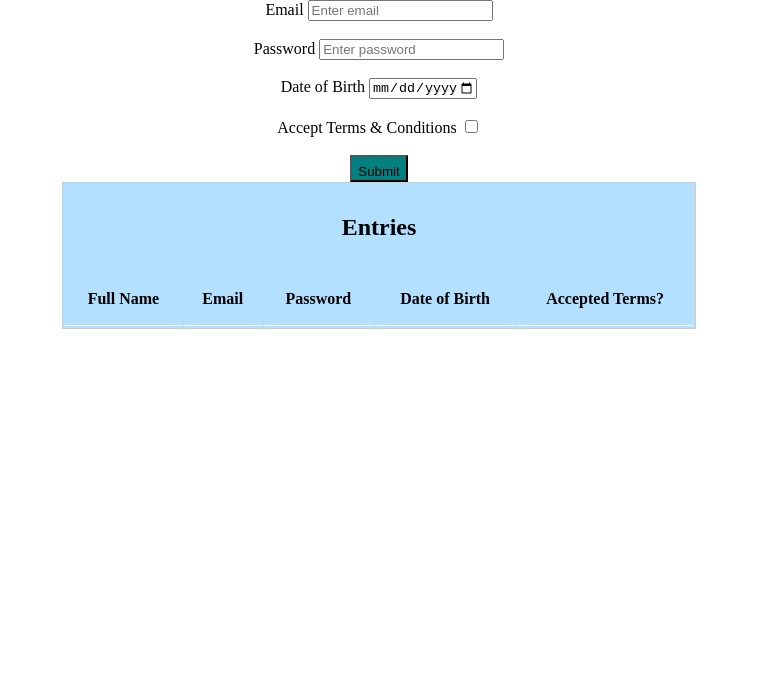
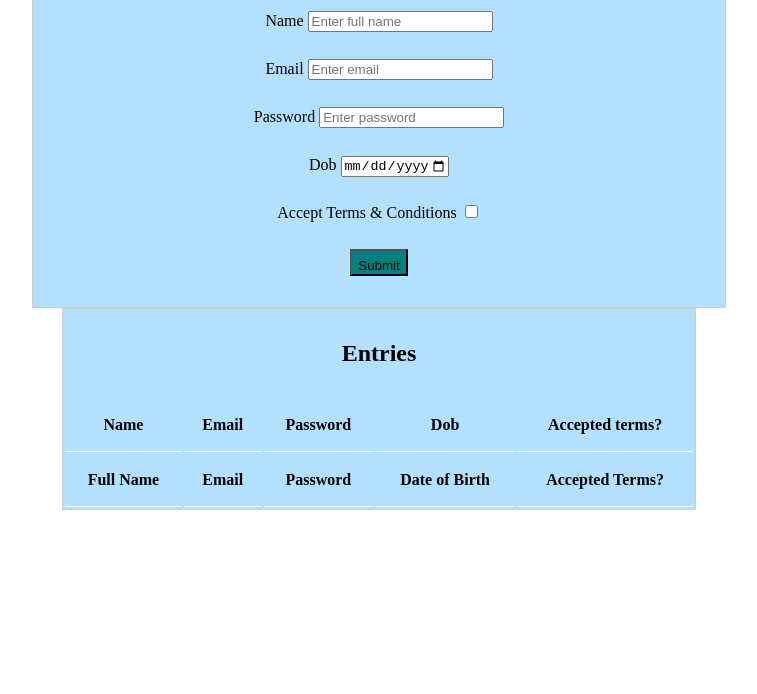
Before and after one commit to Shashikala2351/wd101, a plain HTML site: page index.html in a window 1280 px wide. Shown: the part 106-800 px from the top of the page, without its empty margins (261-1018 px from the left). Drawn offline with Linux system fonts and the light colour scheme.

Commit message:
Update index.html

```diff
--- a/index.html
+++ b/index.html
@@ -3,45 +3,44 @@
     <head>
         <title>Registration Form</title>
         <style>
-            .Container1{
-                background-color:#b3e0ff;
-                border:1px solid #ccc;
-                width:50%;
-                margin:0 auto;
-                padding:30px;
+            .container1 {
+                background-color: #b3e0ff;
+                border: 1px solid #ccc;
+                width: 50%;
+                margin: 0 auto;
+                padding: 30px;
                 line-height: 1.5;
             }
-            .Container2{
-                height:60%;
-                width:50%;
-                margin:0 auto;
-                border:1px solid #ccc;
+            .container2 {
+                height: 60%;
+                width: 50%;
+                margin: 0 auto;
+                border: 1px solid #ccc;
                 background-color: #b3e0ff;
                 line-height: 2;
             }
-            table
-            {
-                width:100%;
-                border-collapse:1px;
-                text-align:center;
+            table {
+                width: 100%;
+                border-collapse: 1px;
+                text-align: center;
             }
-            th,td{
-                padding:10px;
-                border-bottom:1px solid rgba(255, 255, 255, 0.897);
+            th, td {
+                padding: 10px;
+                border-bottom: 1px solid rgba(255, 255, 255, 0.897);
             }
-            button{
-                background-color:rgb(0, 128, 128);
-                padding-top:7px
+            button {
+                background-color: rgb(0, 128, 128);
+                padding-top: 7px;
             }
         </style>
     </head>
     <body>
         <div class="main">
-            <div id="Container1">
+            <div class="container1">
                 <center>
                     <h2>Registration form</h2>
                     <form id="my-form">
-                    <label for="fullName">Full Name</label>
+                        <label for="fullName">Name</label>
                         <input required type="text" id="fullName" name="fullName" placeholder="Enter full name">
                         <br><br>
 
@@ -53,7 +52,7 @@
                         <input required type="password" id="userPassword" name="userPassword" placeholder="Enter password">
                         <br><br>
 
-                    <label for="userDob">Date of Birth</label>
+                        <label for="userDob">Dob</label>
                         <input required type="date" id="userDob" name="userDob" min="1968-11-19" max="2005-11-19"/>
                         <br><br>
 
@@ -69,9 +68,20 @@
 
         <div>
             <center>
-                <div class="Container2">
+                <div class="container2">
                     <h2>Entries</h2>
-                    <div id="user-details"></div>
+                    <table>
+                        <thead>
+                            <tr>
+                                <th>Name</th>
+                                <th>Email</th>
+                                <th>Password</th>
+                                <th>Dob</th>
+                                <th>Accepted terms?</th>
+                            </tr>
+                        </thead>
+                        <tbody id="user-details"></tbody>
+                    </table>
                 </div>
             </center>
         </div>
```
Lines whose indentation alone changed are shown as unchanged.
